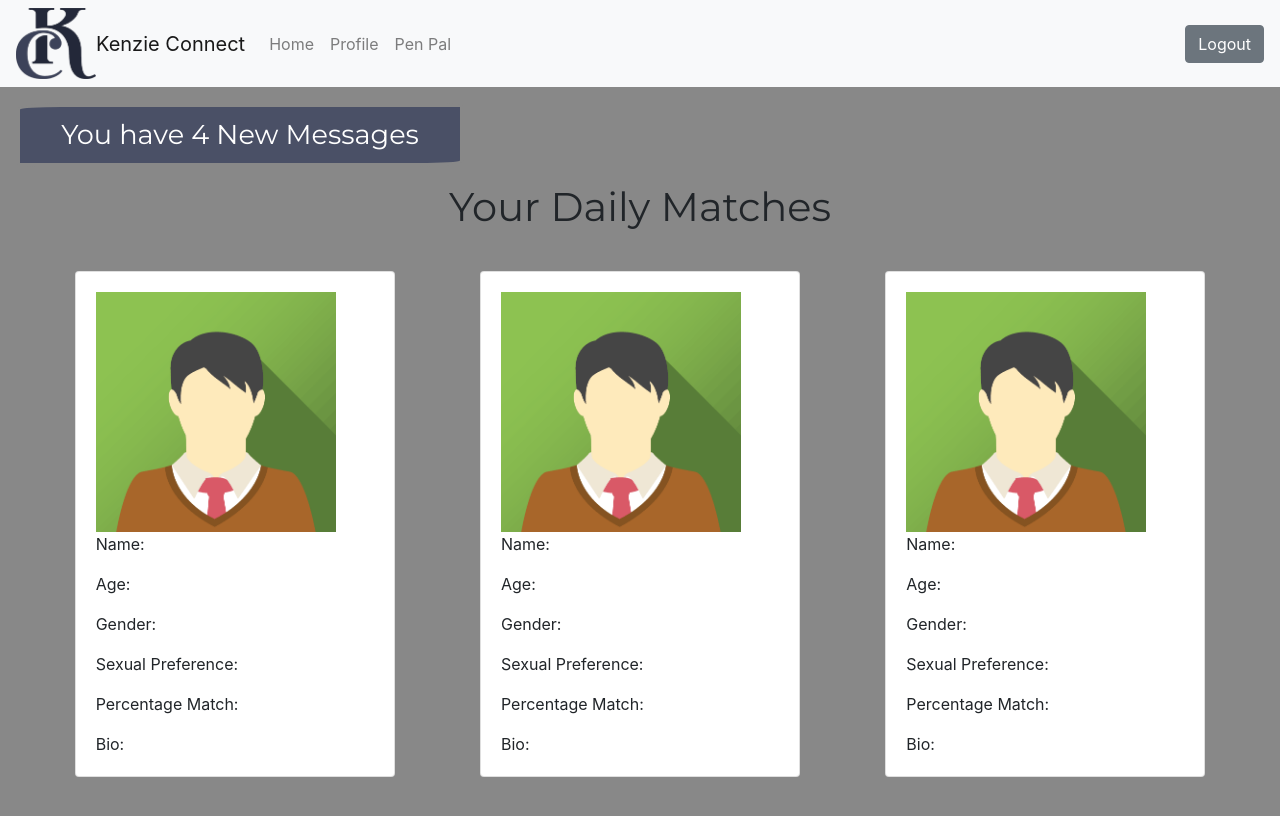
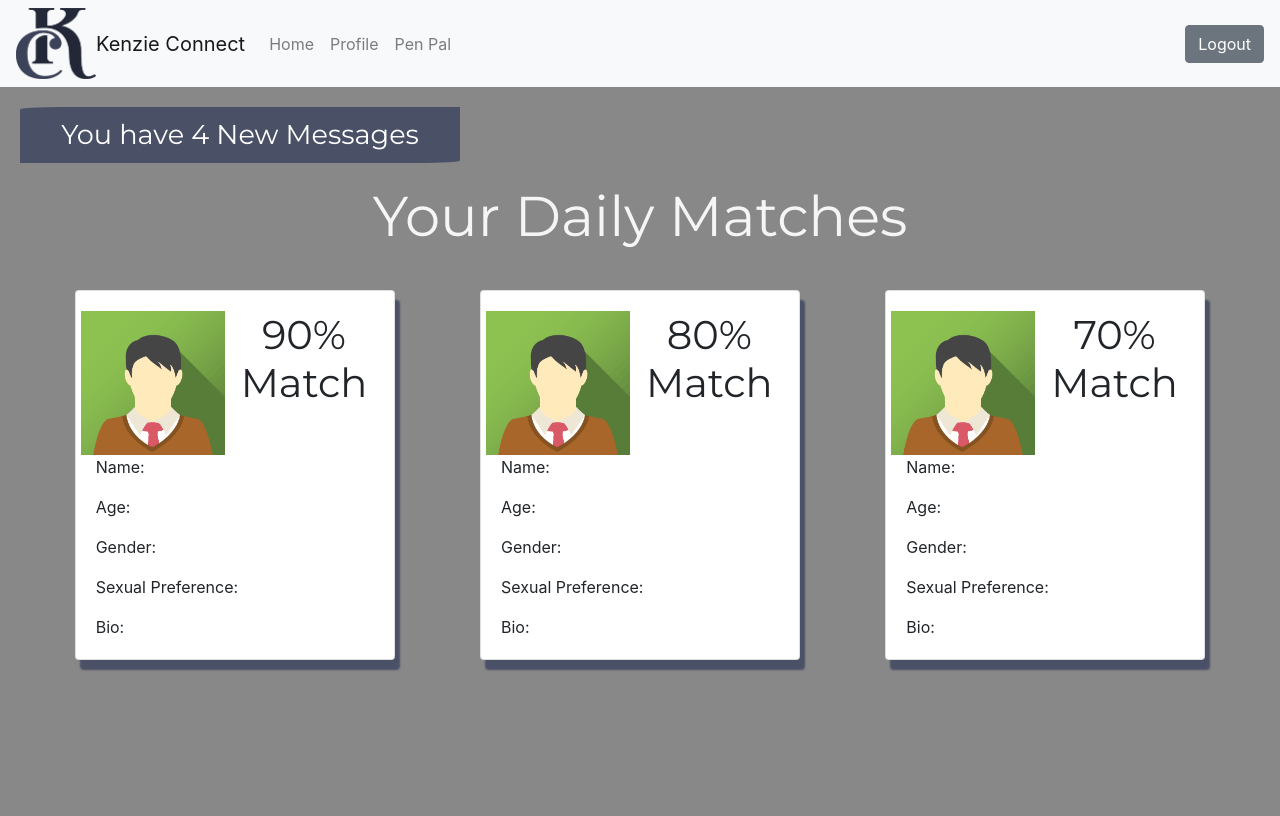
Before and after one commit to AmandaYonce/kenzieconnect, a React (Create React App) app in the folder frontend/: page /home/ in a window 1280 px wide. Shown: the top 816 px of the page. Built offline with nearby package versions, Linux system fonts and the light colour scheme.

Commit message:
match styling

```diff
--- a/frontend/src/components/landingpage.js
+++ b/frontend/src/components/landingpage.js
@@ -15,48 +15,52 @@ const Landing = (props) => {
         </Card>
       </Row>
 
-{/* Once we have data coming in we will delete all but 1 of the col/cards below and use map
-to display 3 random matches from the list of potentials */}
       <Row style={{ justifyContent: "center" }} row-12>
-          <h1 style={{fontFamily: 'Montserrat', fontSize: "2.5em"}}>Your Daily Matches</h1>
+          <h1 style={{fontFamily: 'Montserrat', fontSize: "3.5em", color: "whitesmoke"}}>Your Daily Matches</h1>
       </Row>
       <Row style={{ margin: "2em" }} row-12>
 
         <Col col-3>
-          <Card style={{ width: "20em", margin: "0 auto"}}>
+          <Card style={{ width: "20em", margin: "0 auto", boxShadow: "5px 10px 2px #4a5066"}}>
             <CardBody>
-              <img alt="prfoilepic" src={placeholder} style={{width: '15em'}}/>
+              <Row style={{ textAlign: "center" }}>
+                <img alt="prfoilepic" src={placeholder} style={{width: '10em', paddingRight: "1em"}}/>
+                <h1 style={{fontFamily: 'Montserrat', fontSize: "2.5em"}}>90% <br/>Match</h1>
+              </Row>
               <CardText>Name:</CardText>
               <CardText>Age:</CardText>
               <CardText>Gender:</CardText>
               <CardText>Sexual Preference:</CardText>
-              <CardText>Percentage Match:</CardText>
               <CardText>Bio:</CardText>
             </CardBody>
           </Card>
         </Col>
         <Col col-3>
-          <Card style={{ width: "20em", margin: "0 auto"}}>
+          <Card style={{ width: "20em", margin: "0 auto", boxShadow: "5px 10px 2px #4a5066"}}>
             <CardBody>
-            <img alt="prfoilepic" src={placeholder} style={{width: '15em'}}/>
+              <Row style={{ textAlign: "center" }}>
+                <img alt="prfoilepic" src={placeholder} style={{width: '10em', paddingRight: "1em"}}/>
+                <h1 style={{fontFamily: 'Montserrat', fontSize: "2.5em"}}>80% <br/>Match</h1>
+              </Row>
               <CardText>Name:</CardText>
               <CardText>Age:</CardText>
               <CardText>Gender:</CardText>
               <CardText>Sexual Preference:</CardText>
-              <CardText>Percentage Match:</CardText>
               <CardText>Bio:</CardText>
             </CardBody>
           </Card>
         </Col>
         <Col col-3>
-          <Card style={{ width: "20em", margin: "0 auto" }}>
+          <Card style={{ width: "20em", margin: "0 auto", boxShadow: "5px 10px 2px #4a5066" }}>
             <CardBody>
-            <img alt="prfoilepic" src={placeholder} style={{width: '15em'}}/>
+              <Row style={{ textAlign: "center" }}>
+                <img alt="prfoilepic" src={placeholder} style={{width: '10em', paddingRight: "1em"}}/>
+                <h1 style={{fontFamily: 'Montserrat', fontSize: "2.5em"}}>70% <br/>Match</h1>
+              </Row>
               <CardText>Name:</CardText>
               <CardText>Age:</CardText>
               <CardText>Gender:</CardText>
               <CardText>Sexual Preference:</CardText>
-              <CardText>Percentage Match:</CardText>
               <CardText>Bio:</CardText>
             </CardBody>
           </Card>
```
